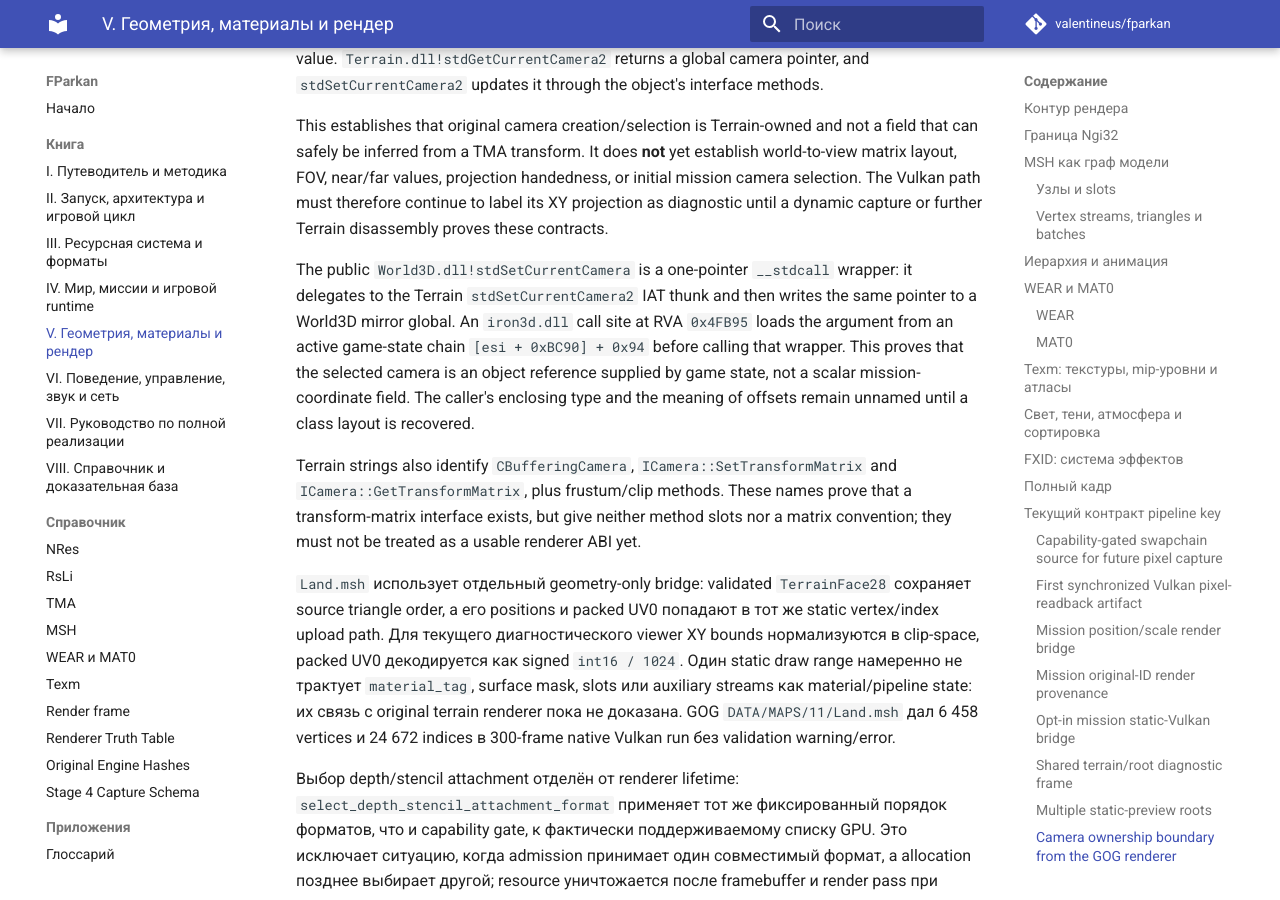
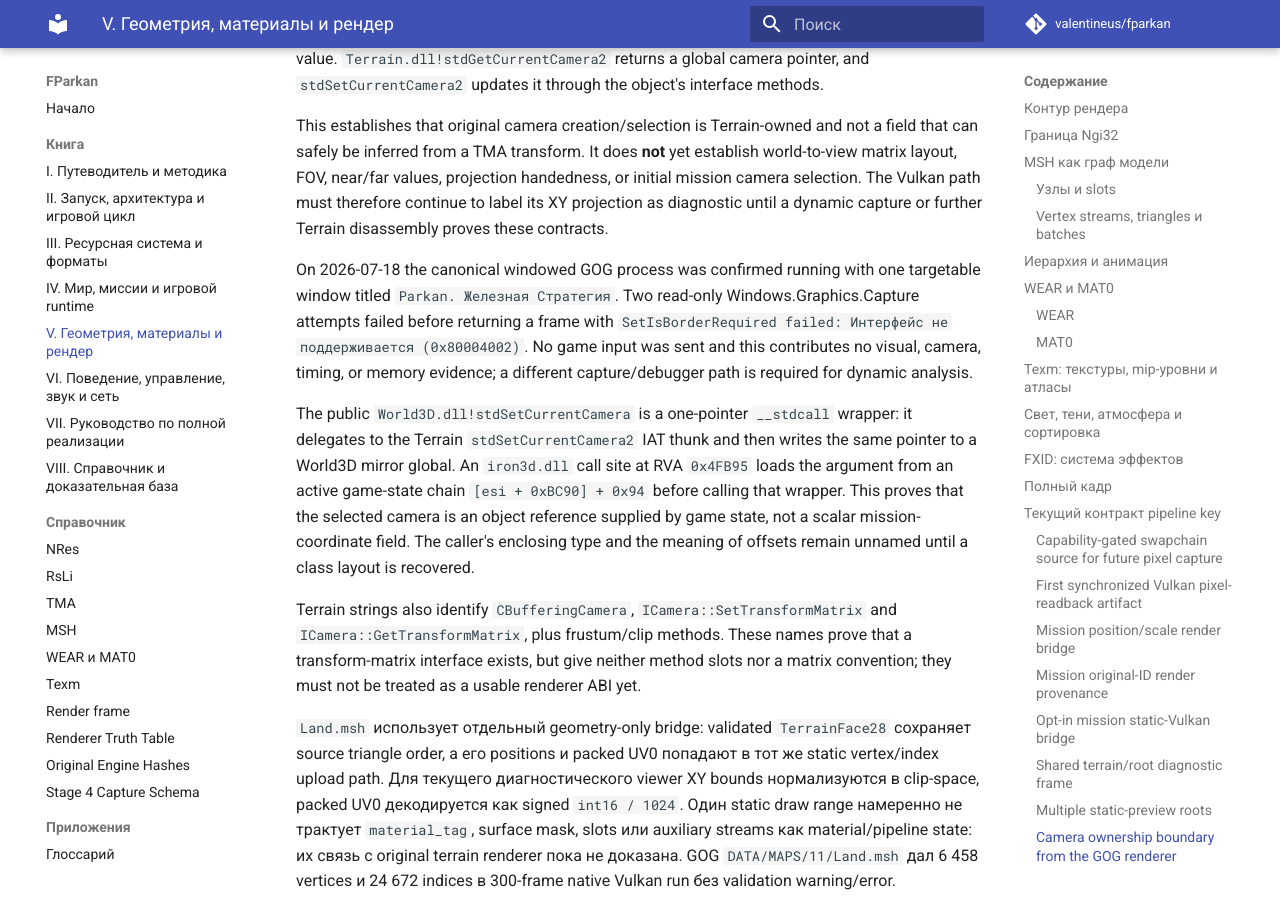
Before and after one commit to valentineus/fparkan, an MkDocs documentation site: the page built from docs/tomes/05-render.md, in a window 1280 px wide and 900 px high, scrolled down 24882 px. Built offline with MkDocs 1.6.1 and Material for MkDocs 9.7.7, drawn with Linux system fonts in a browser that asks for light colours; comment, search, counter and statistics services are not loaded.

Commit message:
docs(render): record failed demo capture

```diff
--- a/docs/tomes/05-render.md
+++ b/docs/tomes/05-render.md
@@ -1182,6 +1182,13 @@ handedness, or initial mission camera selection. The Vulkan path must therefore
 continue to label its XY projection as diagnostic until a dynamic capture or
 further Terrain disassembly proves these contracts.
 
+On 2026-07-18 the canonical windowed GOG process was confirmed running with
+one targetable window titled `Parkan. Железная Стратегия`. Two read-only
+Windows.Graphics.Capture attempts failed before returning a frame with
+`SetIsBorderRequired failed: Интерфейс не поддерживается (0x80004002)`. No game
+input was sent and this contributes no visual, camera, timing, or memory
+evidence; a different capture/debugger path is required for dynamic analysis.
+
 The public `World3D.dll!stdSetCurrentCamera` is a one-pointer `__stdcall`
 wrapper: it delegates to the Terrain `stdSetCurrentCamera2` IAT thunk and then
 writes the same pointer to a World3D mirror global. An `iron3d.dll` call site
```
